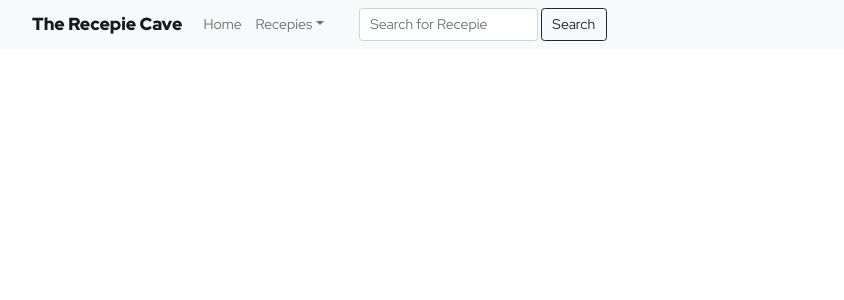
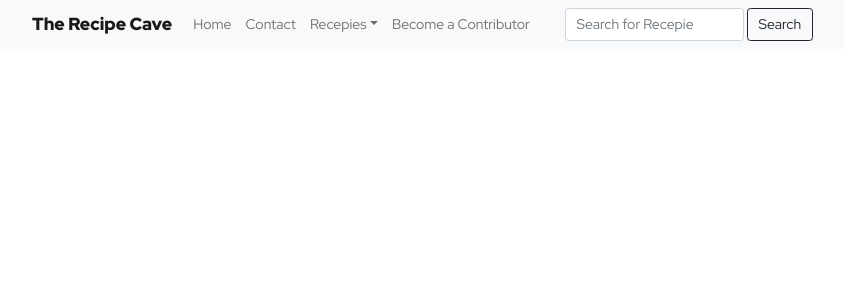
Before and after one commit to hejmi/recipe-cave, a React (Create React App) app: page / in a window 1280 px wide. Shown: the top 300 px of the page, without its empty margins (150-994 px from the left). Built offline with nearby package versions, Linux system fonts and the light colour scheme.

Commit message:
more navigation items

```diff
--- a/src/App.css
+++ b/src/App.css
@@ -2,6 +2,9 @@
 
 html {
 	font-size: 14px;
+}
+.App {
+	justify-content: space-between;
 }
 body {
 	font-family: "Red Hat Display", sans-serif;
@@ -29,6 +32,7 @@ body {
 	font-family: "Red Hat Display", sans-serif;
 	font-size: 1rem;
 }
+
 .d-flex {
 	padding-left: 2rem;
 }
--- a/src/App.js
+++ b/src/App.js
@@ -9,18 +9,20 @@ function App() {
 			<header className="header">
 				<Navbar bg="light" expand="lg" id="desktop-navigation">
 					<Navbar.Brand href="#" className="title">
-						The Recepie Cave
+						The Recipe Cave
 					</Navbar.Brand>
 					<Navbar.Toggle aria-controls="navbarScroll" />
 					<Navbar.Collapse id="navbarScroll">
 						<Nav className="mr-auto my-2 my-lg-0" style={{ maxHeight: "300px" }} navbarScroll>
-							<Nav.Link href="#action1">Home</Nav.Link>
+							<Nav.Link href="./">Home</Nav.Link>
+							<Nav.Link href="./contact">Contact</Nav.Link>
 							<NavDropdown title="Recepies" id="navbarScrollingDropdown">
 								<NavDropdown.Item href="#action3">Meat Balls</NavDropdown.Item>
 								<NavDropdown.Item href="#action4">Pasta Carbonara</NavDropdown.Item>
 								<NavDropdown.Divider />
 								<NavDropdown.Item href="#action5">+ Add recepie</NavDropdown.Item>
 							</NavDropdown>
+							<Nav.Link href="./member">Become a Contributor</Nav.Link>
 						</Nav>
 						<Form className="d-flex">
 							<FormControl type="search" placeholder="Search for Recepie" className="mr-2" aria-label="Search" />
```
